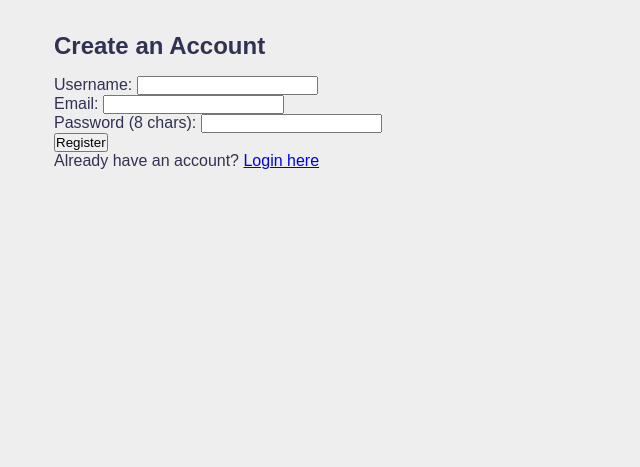
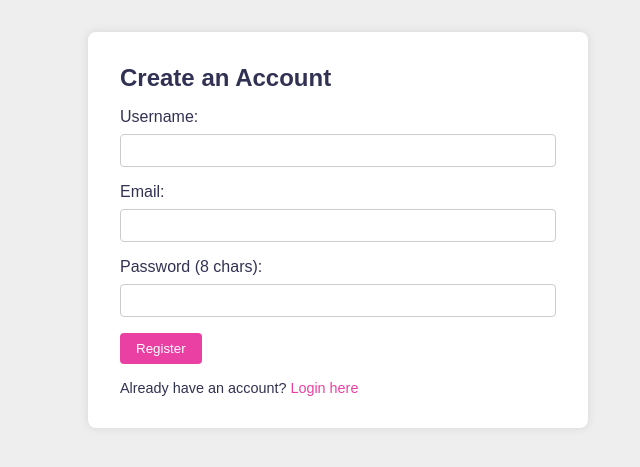
Before and after one commit to tobiloba7/StudyMate, a Flask app: page /register in a window 1280 px wide. Shown: the top 467 px of the page, without its empty margins (302-942 px from the left). Run offline with Flask 3, Linux system fonts and the light colour scheme.

Commit message:
building...

```diff
--- a/static/createroutine.css
+++ b/static/createroutine.css
@@ -16,13 +16,16 @@
 body {
   background: var(--light);
   color: var(--dark);
-  font-family: "montserrat", sans-serif;
+  font-family: "Montserrat", sans-serif;
 }
 
 .container {
   margin: 2rem auto;
-  padding: 0 1rem;
+  padding: 2rem;
   max-width: 600px;
+  background-color: #fff;
+  border-radius: 8px;
+  box-shadow: 0 0 10px rgba(0, 0, 0, 0.1);
 }
 
 .headers {
@@ -71,7 +74,7 @@ body {
   cursor: pointer;
   transition: opacity 0.2s ease-in-out;
   text-decoration: none;
-  color: #fff;
+  color: #5f2020;
   font-weight: 700;
   text-align: center;
 }
--- /dev/null
+++ b/static/newstyle.css
@@ -0,0 +1,76 @@
+:root {
+  --primary: #ea40a4;
+  --light: #eee;
+  --dark: #313154;
+  --danger: #ff5b57;
+}
+
+* {
+  margin: 0;
+  padding: 0;
+  box-sizing: border-box;
+}
+
+body {
+  background: var(--light);
+  color: var(--dark);
+  font-family: "Montserrat", sans-serif;
+}
+
+.container {
+  margin: 2rem auto;
+  padding: 2rem;
+  max-width: 500px;
+  background-color: #fff;
+  border-radius: 8px;
+  box-shadow: 0 0 10px rgba(0, 0, 0, 0.1);
+}
+
+.headers {
+  font-size: 1.5rem;
+  font-weight: 700;
+  margin-bottom: 1rem;
+}
+
+.form-group {
+  margin-bottom: 1rem;
+}
+
+label {
+  display: block;
+  margin-bottom: 0.5rem;
+}
+
+input {
+  width: 100%;
+  padding: 0.5rem;
+  border: 1px solid #ccc;
+  border-radius: 4px;
+}
+
+button {
+  background-color: var(--primary);
+  color: #fff;
+  border: none;
+  border-radius: 4px;
+  padding: 0.5rem 1rem;
+  cursor: pointer;
+}
+
+button:hover {
+  opacity: 0.8;
+}
+
+p {
+  margin-top: 1rem;
+  font-size: 0.9rem;
+}
+
+a {
+  color: var(--primary);
+  text-decoration: none;
+}
+
+a:hover {
+  text-decoration: underline;
+}
--- a/templates/index.html
+++ b/templates/index.html
@@ -51,8 +51,8 @@
         {% endfor %}
       </ul>
       <form action="{{ url_for('add') }}" method="post">
-        <input type="text" name="todo" placeholder="example: 'Mathematics'" />
-        <button type="submit">Add Study Item</button>
+        <input type="text" name="todo" placeholder="Example: 'Mathematics'" />
+        <button type="submit" class="button">Add Study Item</button>
       </form>
       <a href="{{ url_for('logout') }}">Logout</a>
     </div>
--- a/templates/login.html
+++ b/templates/login.html
@@ -6,14 +6,14 @@
     <title>Code Cave Todo List - Login</title>
     <link
       rel="stylesheet"
-      href="{{ url_for('static', filename='createroutine.css') }}"
+      href="{{ url_for('static', filename='newstyle.css') }}"
     />
   </head>
   <body>
     <div class="container">
       <h1 class="headers">Login to StudyMate!📚</h1>
 
-      <!-- Display flash messages -->
+      <!-- Display flash messages
       {% with messages = get_flashed_messages(with_categories=true) %} {% if
       messages %}
       <ul>
@@ -21,7 +21,7 @@
         <li class="{{ category }}">{{ message }}</li>
         {% endfor %}
       </ul>
-      {% endif %} {% endwith %}
+      {% endif %} {% endwith %} -->
 
       <form action="{{ url_for('login') }}" method="post">
         <div class="form-group">
--- a/templates/register.html
+++ b/templates/register.html
@@ -6,20 +6,12 @@
     <title>Code Cave Todo List - Register</title>
     <link
       rel="stylesheet"
-      href="{{ url_for('static', filename='createroutine.css') }}"
+      href="{{ url_for('static', filename='newstyle.css') }}"
     />
   </head>
   <body>
     <div class="container">
       <h1 class="headers">Create an Account</h1>
-      {% with messages = get_flashed_messages(with_categories=true) %} {% if
-      messages %}
-      <ul>
-        {% for category, message in messages %} {% if category == 'error' %}
-        <li class="error">{{ message }}</li>
-        {% endif %} {% endfor %}
-      </ul>
-      {% endif %} {% endwith %}
       <form action="{{ url_for('register') }}" method="post">
         <div class="form-group">
           <label for="username">Username:</label>
@@ -40,7 +32,7 @@
             required
           />
         </div>
-        <button type="submit">Register</button>
+        <button type="submit" class="button">Register</button>
       </form>
 
       <p>
```
Also changed, not shown: instance/todo.db.
